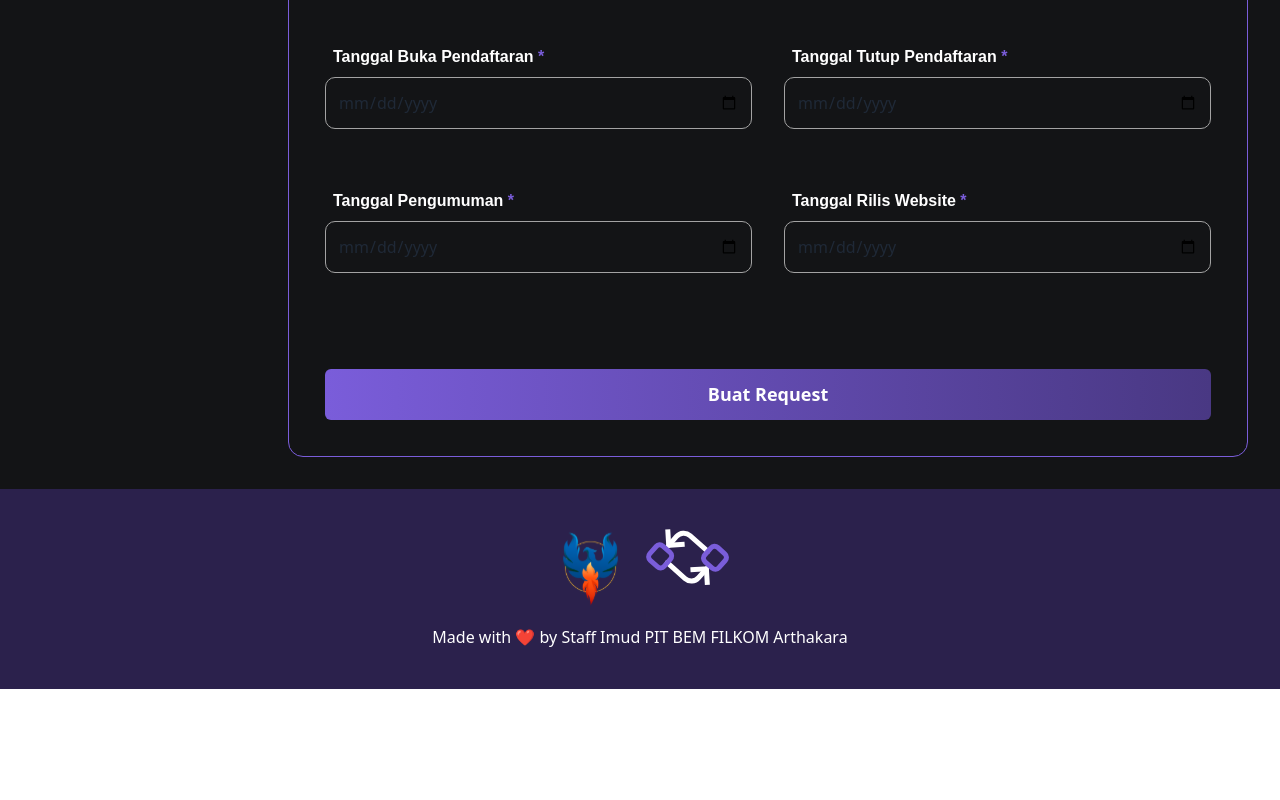
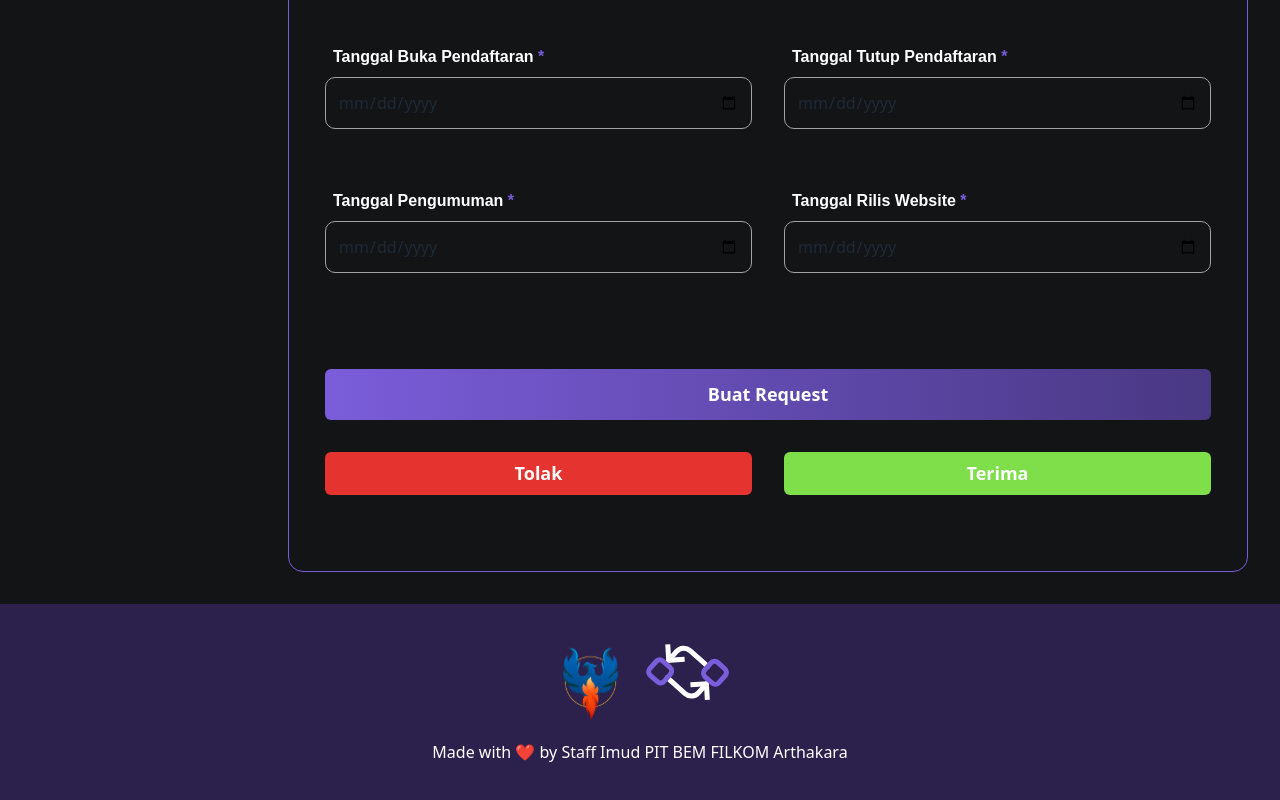
Before and after one commit to RE-PIT-BEM/re-pit-frontend, a React (Vite) app: page /request in a window 1280 px wide. Shown: the part 2348-3148 px from the top of the page. Before the commit the page ends 3037 px from the top, so only its background shows below. Built offline with nearby package versions, Linux system fonts and the light colour scheme.

Commit message:
update: Menu Daftar Request, Daftar Request

```diff
--- a/src/view/DaftarRequest.jsx
+++ b/src/view/DaftarRequest.jsx
@@ -28,7 +28,6 @@ const Request = () => {
               </h1>
               <h1 className="text-end font-sansation pb-4 font-bold text-[24px] text-sukses flex items-center justify-start lg:justify-end ">
                 Accepted
-
               </h1>
             </div>
 
--- a/src/view/Request.jsx
+++ b/src/view/Request.jsx
@@ -372,6 +372,35 @@ No Hp :"
                   </button>
                 </div>
               </Link>
+
+              {/*____________________________________________________ ADMIN VIEW _____________________________________________________________________ */}
+              <Link to="/">
+                <div className="mx-auto hidden ">
+                  <button className="w-full h-full bg-gradient-to-r from-[#7A5DDA] to-[#493883] hover:to-white hover:from-white py-3 rounded-md text-[18px] font-bold text-white hover:text-[#7A5DDA] hover:shadow-[0_0_10px_0_#7A5DDA] duration-300">
+                    Edit Request
+                  </button>
+                </div>
+              </Link>
+              <div className="mt-8 grid grid-cols-1 lg:grid-cols-2 gap-8 pb-10">
+                <Link to="/">
+                  <div className="mx-auto ">
+                    <button className="w-full h-full bg-error py-2 rounded-md text-[18px] font-bold text-white">
+                      Tolak
+                    </button>
+                  </div>
+                </Link>
+                <Link to="/">
+                  <div className="mx-auto ">
+                    <button
+                      className="w-full h-full bg-sukses
+                     py-2 rounded-md text-[18px] font-bold text-white duration-300"
+                    >
+                      Terima
+                    </button>
+                  </div>
+                </Link>
+              </div>
+              {/*____________________________________________________ ADMIN VIEW _____________________________________________________________________ */}
             </div>
           </div>
         </div>
```
